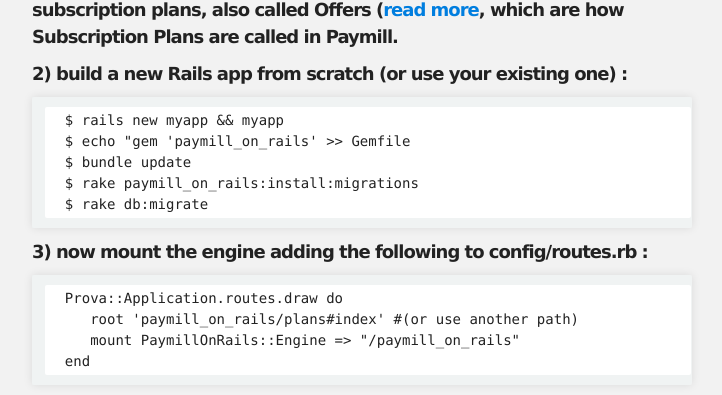
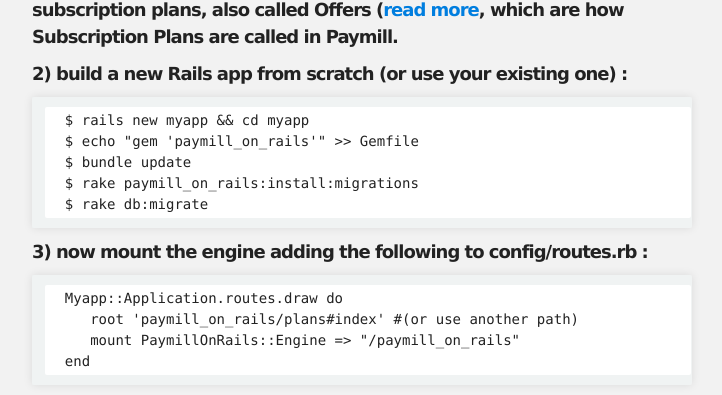
Before and after one commit to lgs/paymill_on_rails, a Jekyll site: the page built from index.md, in a window 1280 px wide and 900 px high, scrolled down 1298 px. Shown: the part 148-543 px from the top of the window, without its empty margins (288-1010 px from the left). Built offline with Jekyll 4.4.1, drawn with Linux system fonts in a browser that asks for light colours; nearby versions of some CDN libraries; Markdown is read by kramdown in place of the engine named in the settings.

Commit message:
Sync README.md in master branch to index.md in gh-pages

````diff
--- a/index.md
+++ b/index.md
@@ -51,8 +51,8 @@ Since the release of [**paymill_on_rails gem 0.0.5**][10], PaymillOnRails become
 ##### 2) build a new Rails app from scratch (or use your existing one) :
 
   ```
-  $ rails new myapp && myapp
-  $ echo "gem 'paymill_on_rails' >> Gemfile
+  $ rails new myapp && cd myapp
+  $ echo "gem 'paymill_on_rails'" >> Gemfile
   $ bundle update
   $ rake paymill_on_rails:install:migrations
   $ rake db:migrate
@@ -61,7 +61,7 @@ Since the release of [**paymill_on_rails gem 0.0.5**][10], PaymillOnRails become
 ##### 3) now mount the engine adding the following to config/routes.rb :
 
   ```
-  Prova::Application.routes.draw do
+  Myapp::Application.routes.draw do
      root 'paymill_on_rails/plans#index' #(or use another path)
      mount PaymillOnRails::Engine => "/paymill_on_rails"
   end
````
